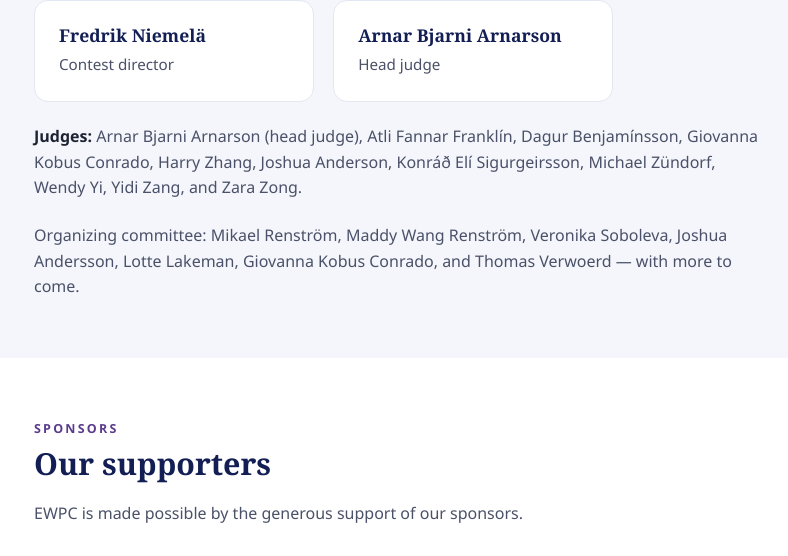
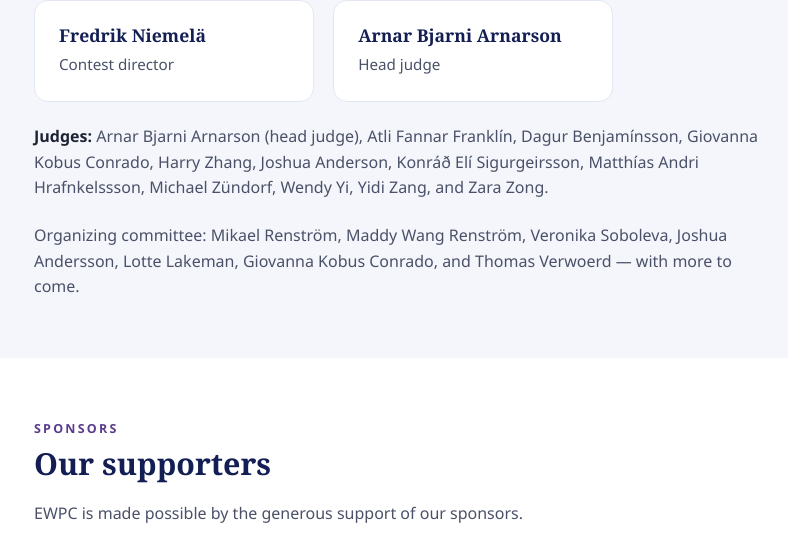
Before and after one commit to icpc/ewpc-web, a plain HTML site: page index.html in a window 1280 px wide. Shown: the part 5540-6096 px from the top of the page, without its empty margins (76-864 px from the left). Drawn offline with Linux system fonts and the light colour scheme.

Commit message:
Update judges list

```diff
--- a/index.html
+++ b/index.html
@@ -664,7 +664,8 @@
       <p style="margin-top: 1.4rem;">
         <strong>Judges:</strong> Arnar Bjarni Arnarson (head judge), Atli Fannar
         Franklín, Dagur Benjamínsson, Giovanna Kobus Conrado, Harry Zhang, Joshua Anderson,
-        Konráð Elí Sigurgeirsson, Michael Zündorf, Wendy Yi, Yidi Zang, and Zara Zong.
+        Konráð Elí Sigurgeirsson, Matthías Andri Hrafnkelssson, Michael Zündorf, Wendy Yi,
+        Yidi Zang, and Zara Zong.
       </p>
       <p style="margin-top: 1.4rem;">
         Organizing committee: Mikael Renström, Maddy Wang Renström, Veronika
```
